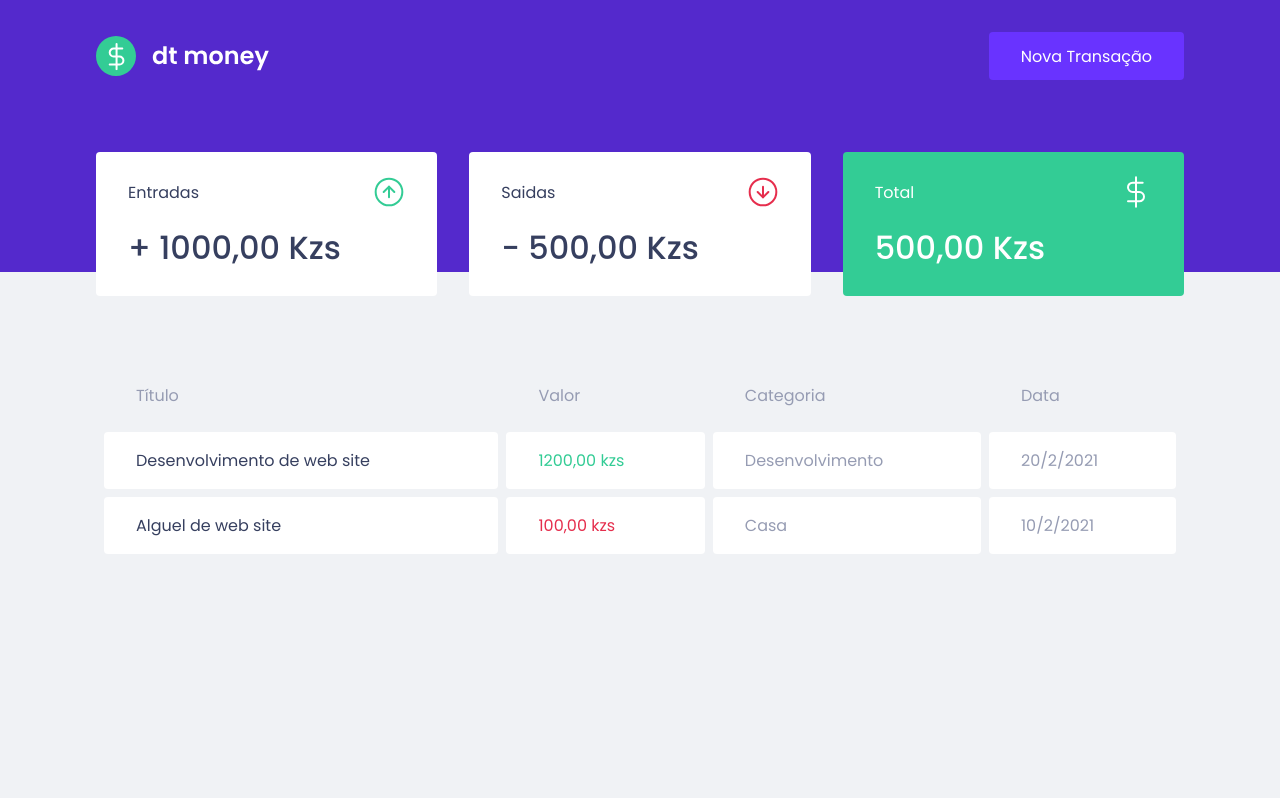
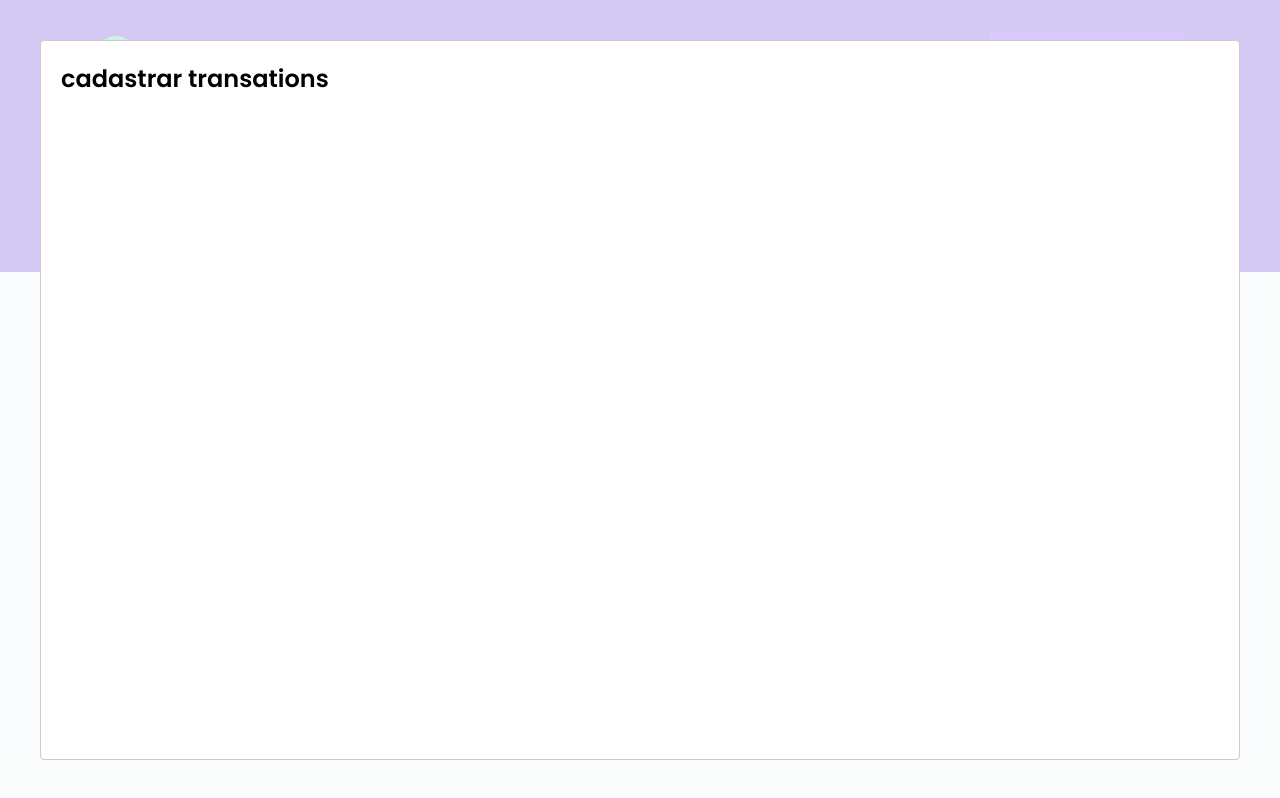
Before and after one commit to Carvalho2019/dt-money, a React (Create React App) app: page / in a window 1280 px wide. Both pictures are taken after a click on the button "Nova Transação". Built offline with nearby package versions, Linux system fonts and the light colour scheme; no server answers; what miragejs would draw is missing.

Commit message:
add screen modal in project

```diff
--- a/package.json
+++ b/package.json
@@ -7,6 +7,7 @@
     "miragejs": "^0.1.43",
     "react": "^18.1.0",
     "react-dom": "^18.1.0",
+    "react-modal": "^3.15.1",
     "react-scripts": "5.0.1",
     "styled-components": "^5.3.5",
     "web-vitals": "^2.1.0"
@@ -20,6 +21,7 @@
     "@types/react": "^18.0.0",
     "@types/react-dom": "^18.0.0",
     "@types/styled-components": "^5.1.25",
+    "@types/react-modal": "^3.13.1",
     "typescript": "^4.4.2"
   },
   "scripts": {
--- a/src/App.tsx
+++ b/src/App.tsx
@@ -1,13 +1,34 @@
+import { useState } from "react";
+import Modal from "react-modal";
 import { Dashboard } from "./components/Dashboard";
 import { Header } from "./components/Header";
 import { GlobalStyles } from "./styles/global";
 
+Modal.setAppElement('#root');
+
 export function App() {
+  const [isNewTransactionModalOpen, setIsNewTransactionModalOpen] = useState(false);
+
+  function handleOpenNewTransactionModal() {
+    setIsNewTransactionModalOpen(true)
+  }
+
+  function handleCloseNewTransactionModal() {
+    setIsNewTransactionModalOpen(false)
+  }
   return (
     <>
       <GlobalStyles />
-      <Header />
+      <Header onOpenNewTransactionModal={handleOpenNewTransactionModal} />
       <Dashboard />
+
+      <Modal
+          isOpen={isNewTransactionModalOpen}
+          onRequestClose={handleCloseNewTransactionModal}
+
+        >
+          <h2>cadastrar transations</h2>
+        </Modal>
     </>
   );
 }
--- a/src/components/Header/index.tsx
+++ b/src/components/Header/index.tsx
@@ -2,14 +2,20 @@
 import logoImg from '../../assets/logo.svg'
 import { Container, Content } from './styles'
 
-export function Header() {
+interface HeaderProps {
+  onOpenNewTransactionModal: ()=> void;
+}
+
+export function Header({onOpenNewTransactionModal}: HeaderProps) {
+
   return (
     <Container>
       <Content>
         <img src={logoImg} alt="dt money" />
-        <button type="button">
+        <button type="button" onClick={onOpenNewTransactionModal}>
           Nova Transação
         </button>
+
       </Content>
     </Container>
   )
--- a/src/components/TransactionTable/index.tsx
+++ b/src/components/TransactionTable/index.tsx
@@ -3,10 +3,10 @@ import { api } from "../../services/api";
 import { Container } from "./styles";
 
 export function TransactionTable() {
-  useEffect(()=> {
+  useEffect(() => {
     api.get('transactions')
-    .then(response => console.log(response.data))
-  },[])
+      .then(response => console.log(response.data))
+  }, [])
   return (
     <Container>
       <table>
```
Also changed, not shown: 1 other file (tests, documents, lock files or other folders).
